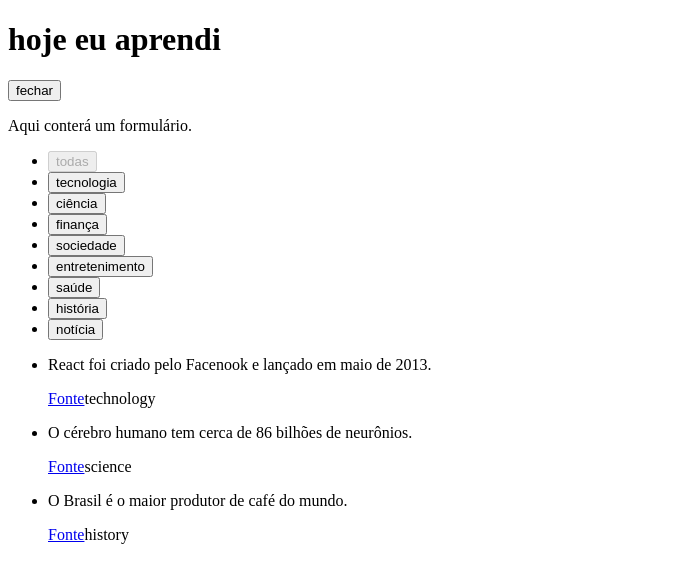
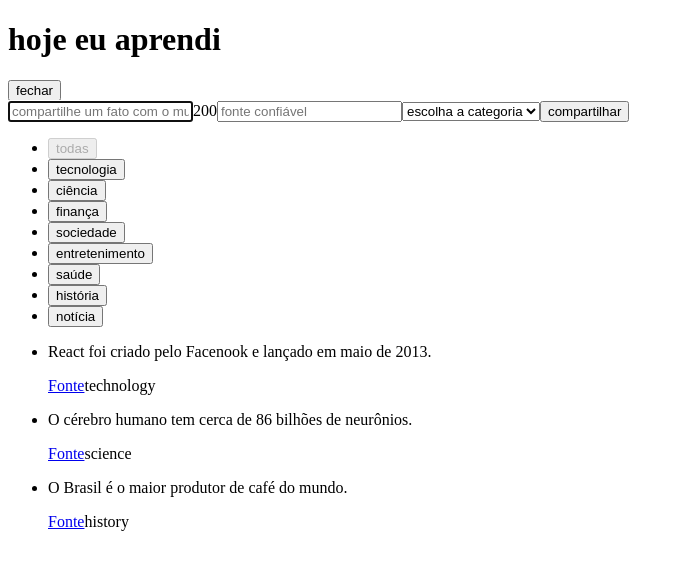
Before and after one commit to RaulMoraisdeOliveira/today-i-learned, a React (Vite) app: page / in a window 1280 px wide. Both pictures are taken after a click on the button "compartilhar um fato". Shown: the top 582 px of the page, without its empty margins (0-684 px from the left). Built offline with nearby package versions, Linux system fonts and the light colour scheme.

Commit message:
feat: implementar componente de formulario para compartilhamento de fatos

```diff
--- a/src/App.tsx
+++ b/src/App.tsx
@@ -1,8 +1,9 @@
 import Header from "./components/Header";
 import FactList from "./components/FactList";
 import type { Fact } from "./types";
-import { useState } from "react";
+import { useEffect, useRef, useState } from "react";
 import CategoryFilter from "./components/CategoryFilter";
+import NewFactForm from "./components/NewFactForm";
 
 const INITIAL_FACTS: Fact[] = [{
     id: 1,
@@ -50,13 +51,19 @@ export default function App() {
         setCurrentCategory(category);
     };
 
+    const inputRef = useRef<HTMLInputElement>(null);
+
+    useEffect(() => {
+        if (showForm) inputRef.current?.focus();
+    }, [showForm]);
+
     return (
         <>
             <Header
                 showForm={showForm}
                 onToggleForm={handleToggleForm}
             />
-            { showForm && <p>Aqui conterá um formulário.</p> }
+            { showForm && <NewFactForm inputRef={inputRef} />}
             <main>
                 <CategoryFilter
                     currentCategory={currentCategory}
--- /dev/null
+++ b/src/components/NewFactForm.tsx
@@ -0,0 +1,73 @@
+import type { RefObject } from 'react';
+import { useState } from 'react';
+
+interface NewFactFormProps {
+    inputRef: RefObject<HTMLInputElement | null>;
+};
+
+export default function NewFactForm({ inputRef }: NewFactFormProps) {
+    const [text, setText] = useState<string>('');
+    const [source, setSource] = useState<string>('');
+    const [category, setCategory] = useState<string>('');
+
+    const char = 200 - text.length;
+
+    function handleSubmit(event: React.SubmitEvent<HTMLFormElement>) {
+        event.preventDefault();
+        console.log({
+            text,
+            source,
+            category
+        });
+    };
+
+    interface handleTextProps {
+        event: (
+            React.ChangeEvent<HTMLInputElement> |
+            React.ChangeEvent<HTMLSelectElement>
+        );
+        handle: (event: string) => void;
+    };
+
+    function handleText({ event, handle }: handleTextProps) {
+        handle(event.target.value);
+    };
+
+    return (
+        <>
+            <form onSubmit={handleSubmit}>
+                <input
+                    ref={inputRef}
+                    type='text'
+                    placeholder='compartilhe um fato com o mundo...'
+                    value={text}
+                    onChange={event => handleText({
+                        event,
+                        handle: setText
+                    })}
+                    maxLength={200}
+                />
+                <span>{char}</span>
+                <input
+                    type='text'
+                    placeholder='fonte confiável'
+                    value={source}
+                    onChange={event => handleText({
+                        event,
+                        handle: setSource
+                    })}
+                />
+                <select
+                    value={category}
+                    onChange={event => handleText ({
+                        event,
+                        handle: setCategory
+                    })}
+                >
+                    <option value=''>escolha a categoria</option>
+                </select>
+                <button type='submit'>compartilhar</button>
+            </form>
+        </>
+    );
+};
```
